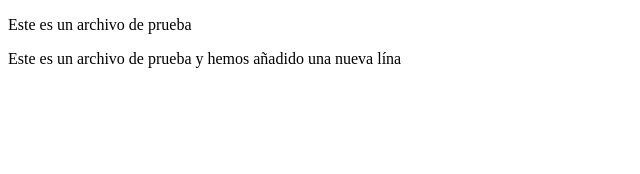
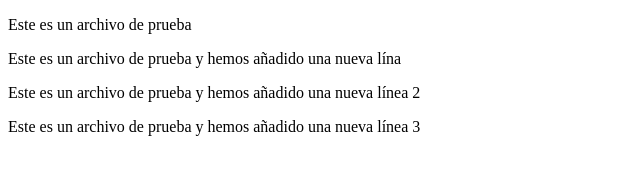
Before and after one commit to FRomeroDev/ED_INICIO, a plain HTML site: page index.html in a window 1280 px wide. Shown: the whole page, without its empty margins (0-640 px from the left). Drawn offline with Linux system fonts and the light colour scheme.

Commit message:
Update index.html
Al loro que he cambiado el index.html, tenedlo en cuenta señorezz

```diff
--- a/index.html
+++ b/index.html
@@ -8,6 +8,9 @@
 <body>
 <p>Este es un archivo de prueba</p>
 <p>Este es un archivo de prueba y hemos añadido una nueva lína</p>
+<p>Este es un archivo de prueba y hemos añadido una nueva línea 2</p>
+<p>Este es un archivo de prueba y hemos añadido una nueva línea 3</p>
+
 
 </body>
 </html>
```
